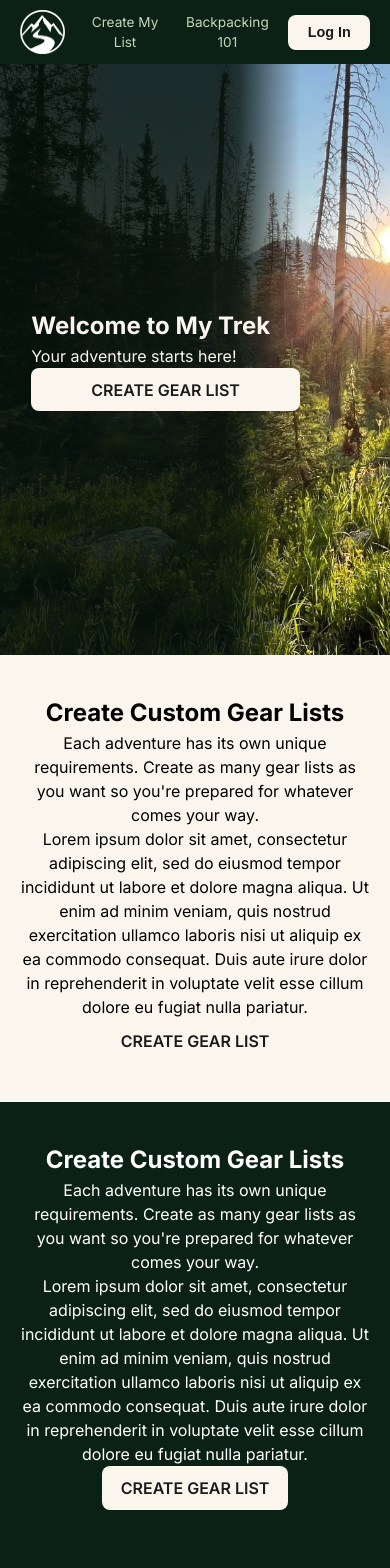
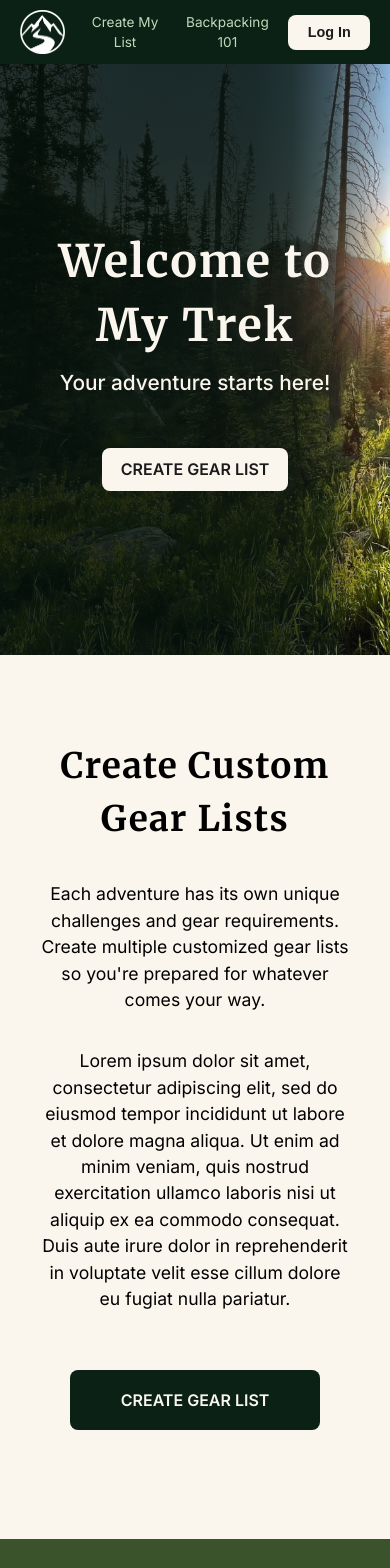
Before and after one commit to mjbeauchamp/my-trek-client, a React (Vite) app: page / in a window 390 px wide. Shown: the top 1568 px of the page. Built offline with nearby package versions, Linux system fonts and the light colour scheme; no server answers.

Commit message:
Primary styling for home page completed

```diff
--- a/src/index.scss
+++ b/src/index.scss
@@ -18,6 +18,7 @@
   --font-serif: #{t.$font-serif};
 
   /* Typography - font sizes */
+  --fs-xxxl: #{t.$fs-xxxl};
   --fs-xxl: #{t.$fs-xxl};
   --fs-xl: #{t.$fs-xl};
   --fs-lg: #{t.$fs-lg};
@@ -50,6 +51,7 @@
   font-optical-sizing: auto;
   font-style: normal;
   font-variation-settings: "wdth" 100;
+  letter-spacing: 0.04em;
 }
 
 .inter {
@@ -81,7 +83,7 @@ ul {
   padding: 0;
 }
 
-h1, h2, h3, h4, h4, h6, p {
+h1, h2, h3, h4, h4, h6 {
   margin: 0;
 }
 
@@ -90,6 +92,13 @@ h1, h2, h3, h4, h4, h6, p {
   width: 75%;
   max-width: 1500px;
   min-width: 350px;
+  display: flex;
+  flex-direction: column;
+  align-items: center;
+
+  @media(max-width: 600px) {
+    width: 87%;
+  }
 }
 
 .btn {
@@ -104,12 +113,20 @@ h1, h2, h3, h4, h4, h6, p {
   transition: background-color 0.2s, transform 0.1s;
   min-width: fit-content;
 
+  &.large {
+    min-width: 250px;
+    min-height: 60px;
+    display: flex;
+    justify-content: center;
+    align-items: center;
+  }
+
   &.light {
     background-color: var(--color-light-primary);
     color: var(--color-text);
 
     &:hover:not(:disabled) {
-      background-color: white;
+      background-color: var(--color-bright-highlight);
     }
 
     &:active:not(:disabled) {
--- a/src/pages/HomePage/HomePage.module.scss
+++ b/src/pages/HomePage/HomePage.module.scss
@@ -12,15 +12,17 @@
     display: flex;
 
     .hero-text-container {
-        width: 50%;
+        width: 55%;
         min-width: 500px;
         height: 100%;
         background: linear-gradient(
             to right,
-            rgba(6, 18, 12, 0.85) 75%,
-            rgba(6, 18, 12, 0.8) 80%,
+            rgba(6, 18, 12, 0.85) 65%,
+            rgba(6, 18, 12, 0.8) 75%,
+            rgba(6, 18, 12, 0.7) 80%,
             rgba(6, 18, 12,0.6) 85%,
             rgba(16, 18, 12,0.4) 90%,
+            rgba(16, 18, 12,0.2) 95%,
             rgba(6, 18, 12,0) 100%
         );
         color: var(--color-light-primary);
@@ -29,22 +31,146 @@
         flex-direction: column;
         justify-content: center;
         padding-left: 8%;
+        transition: width 1s ease-in-out;
+
+        h1 {
+            font-size: 4rem;
+            line-height: 4rem;
+            margin-bottom: 10px;
+
+            span {
+                display: inline-block;
+            }
+        }
+
+        p {
+            font-size: 1.9rem;
+            margin-top: 0;
+            margin-bottom: 50px;
+            font-weight: 500;
+        }
+
+        a {
+            width: fit-content;
+
+            &:hover {
+                background-color: var(--color-bright-highlight);
+            }
+        }
     }
 }
 
 .info-section {
-    padding: 40px 0;
+    padding: 85px 0;
+
+    h2 {
+        font-size: 2.5rem;
+        margin-bottom: 25px;
+
+        span {
+            display: inline-block;
+        }
+    }
+
+    p {
+        width: 90%;
+        min-width: 300px;
+        max-width: 600px;
+        font-size: 1.1rem;
+    }
+
+    a {
+        margin-top: 40px;
+        margin-bottom: 24px;
+    }
 }
 
 .articles-info {
-    background-color: var(--color-primary);
+    background-color: var(--color-secondary);
     color: white;
+}
+
+@media(max-width: 1800px) {
+    .hero {
+        .hero-text-container {
+            width: 70%;
+
+            h1 {
+                font-size: 3.5rem;
+            }
+
+            p {
+                font-size: 1.5rem;
+            }
+        }
+    }
+}
+
+@media(max-width: 1280px) {
+    .hero {
+        .hero-text-container {
+            width: 85%;
+
+            h1 {
+                font-size: 3rem;
+            }
+
+            p {
+                font-size: 1.3rem;
+            }
+        }
+    }
 }
 
 @media(max-width: 920px) {
     .hero {
+        background-position-y: 80%;
+
         .hero-text-container {
             min-width: 300px;
+            width: 100%;
+            padding-right: 8%;
+
+            background: linear-gradient(
+                to right,
+                rgba(6, 18, 12, 0.87) 100%
+            );
+
+            h1 {
+                font-size: 2.8rem;
+            }
         }
     }
 }
+
+@media(max-width: 700px) {
+    .hero {
+        .hero-text-container {
+            text-align: center;
+            align-items: center;
+
+            h1 {
+                font-size: 2.8rem;
+            }
+        }
+    }
+
+    .info-section {
+        h2 {
+            font-size: 2.2rem;
+            margin-bottom: 18px;
+        }
+
+        p {
+            width: 90%;
+            min-width: 300px;
+            max-width: 600px;
+            font-size: 1.1rem;
+        }
+
+        a {
+            margin-top: 40px;
+            margin-bottom: 24px;
+        }
+    }
+}
--- a/src/pages/HomePage/HomePage.tsx
+++ b/src/pages/HomePage/HomePage.tsx
@@ -1,36 +1,43 @@
+import { useAuth0 } from "@auth0/auth0-react"
 import styles from './HomePage.module.scss';
 import { Link } from 'react-router';
 
 export default function HomePage() {
+  const { isLoading, loginWithRedirect, logout, user, isAuthenticated } = useAuth0();
+
   return (
     <div className={styles.home}>
       <section className={styles.hero}>
         <div className={styles['hero-text-container']}>
-          <h1>Welcome to My Trek</h1>
+          <h1 className="merriweather">
+            <span>Welcome to</span> <span>My Trek</span>
+          </h1>
           <p>Your adventure starts here!</p>
-          <Link className='btn light' to="/my-gear-lists">CREATE GEAR LIST</Link>
+          <Link className='btn light' to={isAuthenticated ? '/my-gear-lists/new' : '/my-gear-lists'}>
+            CREATE GEAR LIST
+          </Link>
         </div>
       </section>
 
       <section className={`${styles['info-section']}`}>
           <div className="content-container">
-            <h2>Create Custom Gear Lists</h2>
+            <h2 className="merriweather"><span>Create Custom</span> <span>Gear Lists</span></h2>
             <p>
-              Each adventure has its own unique requirements. Create as many gear lists as you want so you're prepared for whatever comes your way.
+              Each adventure has its own unique challenges and gear requirements. Create multiple customized gear lists so you're prepared for whatever comes your way.
             </p>
             <p>Lorem ipsum dolor sit amet, consectetur adipiscing elit, sed do eiusmod tempor incididunt ut labore et dolore magna aliqua. Ut enim ad minim veniam, quis nostrud exercitation ullamco laboris nisi ut aliquip ex ea commodo consequat. Duis aute irure dolor in reprehenderit in voluptate velit esse cillum dolore eu fugiat nulla pariatur. </p>
-            <Link className='btn light' to="/my-gear-lists">CREATE GEAR LIST</Link>
+            <Link className='btn dark large' to={isAuthenticated ? '/my-gear-lists/new' : '/my-gear-lists'}>CREATE GEAR LIST</Link>
           </div>
       </section>
 
       <section className={`${styles['articles-info']} ${styles['info-section']}`}>
         <div className="content-container">
-          <h2>Create Custom Gear Lists</h2>
+          <h2 className="merriweather">Backpacking 101</h2>
           <p>
-            Each adventure has its own unique requirements. Create as many gear lists as you want so you're prepared for whatever comes your way.
+            Checkout Backpacking 101 to learn more about how to explore the wilderness safely!
           </p>
           <p>Lorem ipsum dolor sit amet, consectetur adipiscing elit, sed do eiusmod tempor incididunt ut labore et dolore magna aliqua. Ut enim ad minim veniam, quis nostrud exercitation ullamco laboris nisi ut aliquip ex ea commodo consequat. Duis aute irure dolor in reprehenderit in voluptate velit esse cillum dolore eu fugiat nulla pariatur. </p>
-          <Link className='btn light' to="/my-gear-lists">CREATE GEAR LIST</Link>
+          <Link className='btn light large' to="/backpacking-101">Backpacking 101</Link>
         </div>
       </section>
 
--- a/src/styles/tokens.scss
+++ b/src/styles/tokens.scss
@@ -9,12 +9,13 @@ $color-text: #1B1B1B;
 $color-light-green: #c4d7b8;
 $color-light-gray: #b7b5b5;
 $color-highlight: #F5C16C;
-$color-bright-highlight: #ebdba0;
+$color-bright-highlight: #efe1b0;
 
 // Typography
 $font-sans: 'Inter', sans-serif;
 $font-serif: 'Merriweather', serif;
 
+$fs-xxxl: 3rem;
 $fs-xxl: 2.5rem;
 $fs-xl: 2rem;
 $fs-lg: 1.5rem;
```
